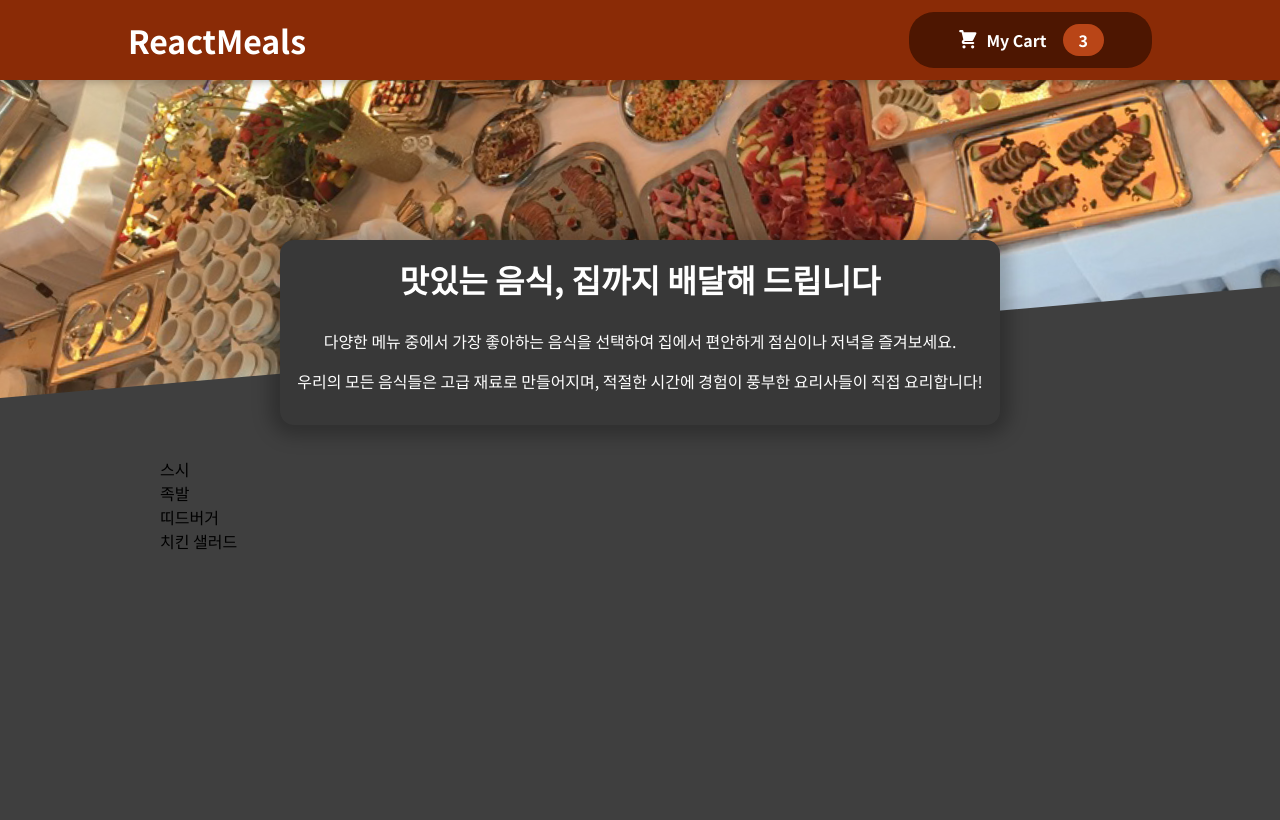
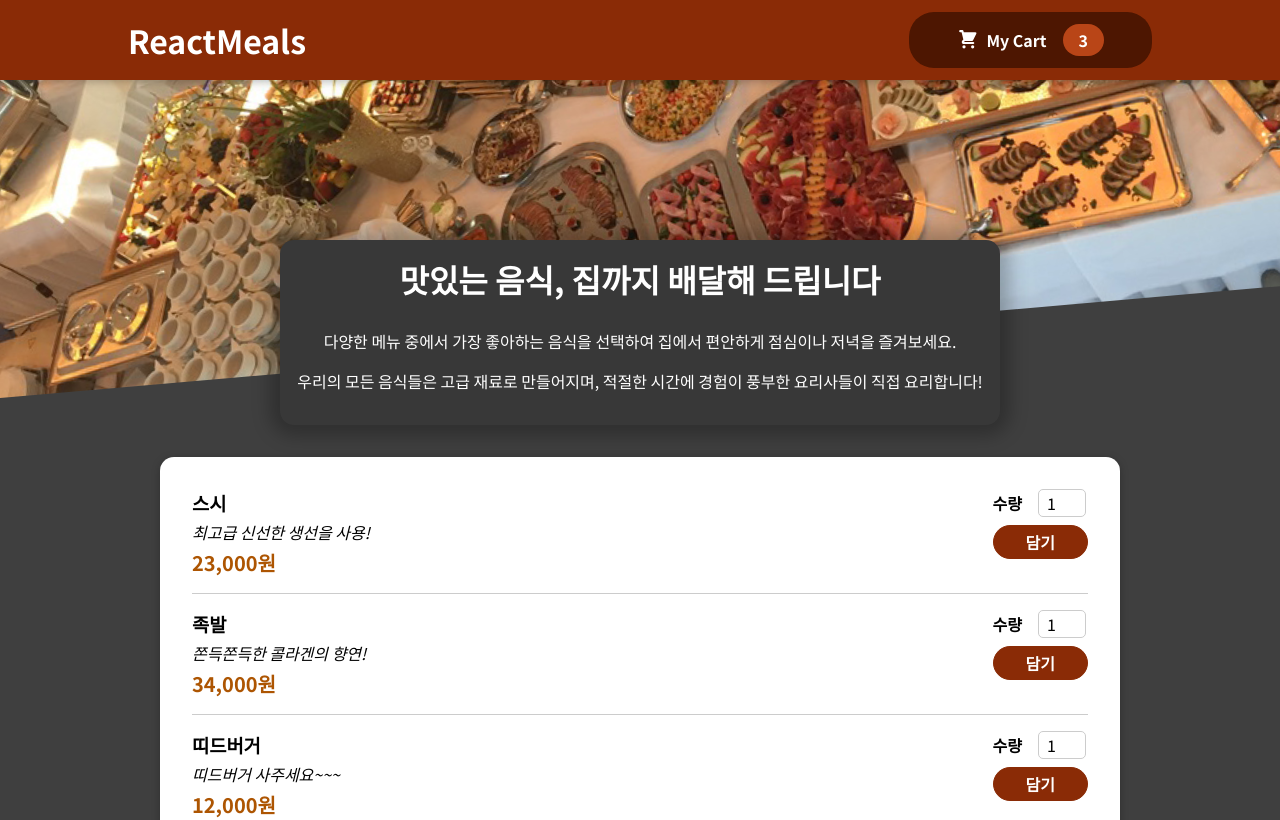
Before and after one commit to soongu/react-basic-study202306, a React (Create React App) app: page / in a window 1280 px wide. Shown: the top 820 px of the page. Built offline with nearby package versions, Linux system fonts and the light colour scheme.

Commit message:
#49. 연습프로젝트2 - 음식아이템 컴포넌트 추가

```diff
--- a/src/components/Meals/AvailableMeals.js
+++ b/src/components/Meals/AvailableMeals.js
@@ -1,5 +1,8 @@
 import React from "react";
 import styles from "./AvailableMeals.module.scss";
+
+import MealItem from "./MealItem/MealItem";
+import Card from "../UI/Card";
 
 const DUMMY_MEALS = [
   {
@@ -30,12 +33,20 @@
 
 const AvailableMeals = () => {
   const mealsList = DUMMY_MEALS.map((meal) => (
-    <li key={meal.id}>{meal.name}</li>
+    <MealItem
+      id={meal.id}
+      key={meal.id}
+      name={meal.name}
+      description={meal.description}
+      price={meal.price}
+    />
   ));
 
   return (
     <section className={styles.meals}>
-      <ul>{mealsList}</ul>
+      <Card>
+        <ul>{mealsList}</ul>
+      </Card>
     </section>
   );
 };
--- /dev/null
+++ b/src/components/Meals/MealItem/MealItem.js
@@ -0,0 +1,25 @@
+import React from 'react';
+import styles from './MealItem.module.scss';
+import MealItemForm from './MealItemForm';
+
+const MealItem = ({id, price, description, name}) => {
+
+  const { meal, description: desc, price: priceStyle } = styles;
+
+  const formatPrice = new Intl.NumberFormat("ko-KR").format(price);
+
+  return (
+    <li className={meal}>
+      <div>
+        <h3>{name}</h3>
+        <div className={desc}>{description}</div>
+        <div className={priceStyle}>{formatPrice}원</div>
+      </div>
+      <div>
+        <MealItemForm id={id} />
+      </div>
+    </li>
+  );
+};
+
+export default MealItem;
--- /dev/null
+++ b/src/components/Meals/MealItem/MealItem.module.scss
@@ -0,0 +1,22 @@
+.meal {
+  display: flex;
+  justify-content: space-between;
+  margin: 1rem;
+  padding-bottom: 1rem;
+  border-bottom: 1px solid #ccc;
+
+  h3 {
+    margin: 0 0 0.25rem 0;
+  }
+
+  .description {
+    font-style: italic;
+  }
+
+  .price {
+    margin-top: 0.25rem;
+    font-weight: bold;
+    color: #ad5502;
+    font-size: 1.25rem;
+  }
+}
--- /dev/null
+++ b/src/components/Meals/MealItem/MealItemForm.js
@@ -0,0 +1,24 @@
+import React from 'react';
+import Input from '../../UI/Input';
+import styles from './MealItemForm.module.scss';
+
+const MealItemForm = (props) => {
+  return (
+    <form className={styles.form}>
+      <Input
+        label='수량'
+        input={{
+          id: 'amount_' + props.id,
+          type: 'number',
+          min: '1',
+          max: '5',
+          step: '1',
+          defaultValue: '1',
+        }}
+      />
+      <button>담기</button>
+    </form>
+  );
+};
+
+export default MealItemForm;
--- /dev/null
+++ b/src/components/Meals/MealItem/MealItemForm.module.scss
@@ -0,0 +1,23 @@
+$btn-color: #8a2b06;
+$btn-hover-color: #641e03;
+
+.form {
+  text-align: right;
+
+  button {
+    font: inherit;
+    cursor: pointer;
+    background-color: $btn-color;
+    border: 1px solid $btn-color;
+    color: white;
+    padding: 0.25rem 2rem;
+    border-radius: 20px;
+    font-weight: bold;
+
+    &:hover,
+    &:active {
+      background-color: $btn-hover-color;
+      border-color: $btn-hover-color;
+    }
+  }
+}
--- /dev/null
+++ b/src/components/UI/Card.js
@@ -0,0 +1,8 @@
+import React from "react";
+import styles from "./Card.module.scss";
+
+const Card = ({ children }) => {
+  return <div className={styles.card}>{children}</div>;
+};
+
+export default Card;
--- /dev/null
+++ b/src/components/UI/Card.module.scss
@@ -0,0 +1,6 @@
+.card {
+  padding: 1rem;
+  box-shadow: 0 2px 8px rgba(0, 0, 0, 0.25);
+  border-radius: 14px;
+  background-color: white;
+}
--- /dev/null
+++ b/src/components/UI/Input.js
@@ -0,0 +1,14 @@
+import React from "react";
+
+import styles from './Input.module.scss';
+
+const Input = ({ input, label }) => {
+  return (
+    <div className={styles.input}>
+      <label htmlFor={input.id}>{label}</label>
+      <input {...input} />
+    </div>
+  );
+};
+
+export default Input;
--- /dev/null
+++ b/src/components/UI/Input.module.scss
@@ -0,0 +1,18 @@
+.input {
+  display: flex;
+  align-items: center;
+  margin-bottom: 0.5rem;
+
+  label {
+    font-weight: bold;
+    margin-right: 1rem;
+  }
+
+  input {
+    width: 3rem;
+    border-radius: 5px;
+    border: 1px solid #ccc;
+    font: inherit;
+    padding-left: 0.5rem;
+  }
+}
```
